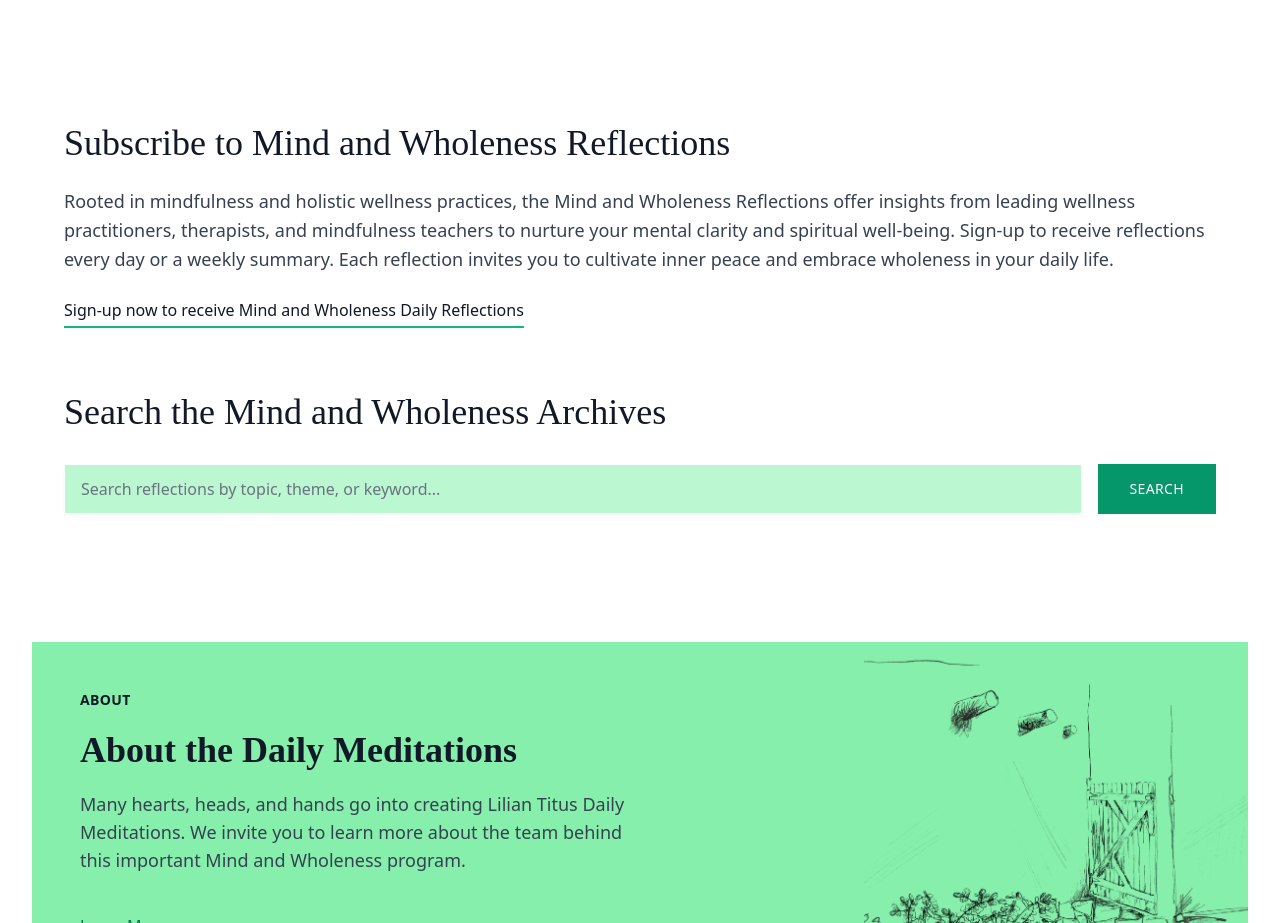
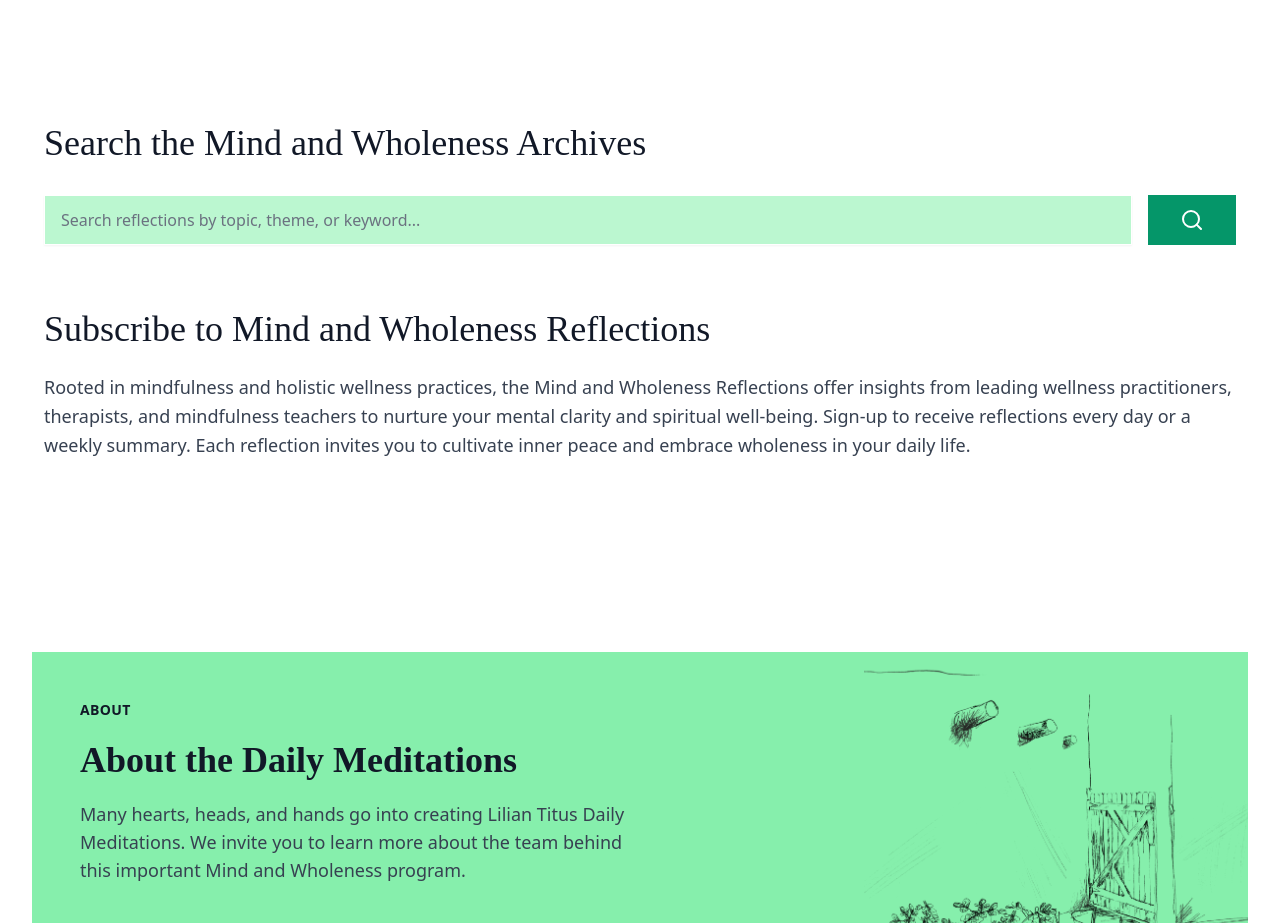
Before and after one commit to eldoJr/mind-and-wholeness, a React (Vite) app: page /programs/meditations in a window 1280 px wide. Shown: the part 2060-2983 px from the top of the page. Built offline with nearby package versions, Linux system fonts and the light colour scheme.

Commit message:
search icon

```diff
--- a/src/components/sections/programs/meditations/SearchMeditation.tsx
+++ b/src/components/sections/programs/meditations/SearchMeditation.tsx
@@ -1,5 +1,5 @@
 import React from 'react';
-import { Link } from 'react-router-dom';
+import { Search } from 'lucide-react';
 
 interface SearchMeditationProps {
   className?: string;
@@ -8,7 +8,26 @@ interface SearchMeditationProps {
 const SearchMeditation: React.FC<SearchMeditationProps> = ({ className = '' }) => {
   return (
     <section className={`py-16 sm:px-4 lg:px-3 bg-white ${className}`}>
-      <div className="max-w-6xl mx-auto">
+      {/* Search Section */}
+        <div>
+          <h3 className="text-2xl sm:text-4xl font-serif text-gray-900 mb-8">
+            Search the Mind and Wholeness Archives
+          </h3>
+
+          <div className="flex flex-col sm:flex-row gap-4 mb-16">
+            <div className="flex-1">
+              <input
+                type="text"
+                placeholder="Search reflections by topic, theme, or keyword..."
+                className="w-full px-4 py-3 border border-white  focus:ring-2 focus:ring-emerald-500 focus:border-emerald-500 text-gray-900 placeholder-gray-500 focus:outline-none transition-colors duration-200 bg-green-200 shadow-sm"
+              />
+            </div>
+            <button className="bg-emerald-600 hover:bg-emerald-700 text-white px-8 py-3 font-medium transition-colors duration-200 uppercase tracking-wide text-sm whitespace-nowrap">
+              <Search/>
+            </button>
+          </div>
+        </div>
+      <div className="max-w-7xl mx-auto">
         {/* Subscribe Section */}
         <div className="mb-16">
           <h2 className="text-3xl sm:text-4xl font-serif text-gray-900 mb-6">
@@ -21,37 +40,6 @@ const SearchMeditation: React.FC<SearchMeditationProps> = ({ className = '' }) =
             well-being. Sign-up to receive reflections every day or a weekly summary. Each reflection invites you to cultivate
             inner peace and embrace wholeness in your daily life.
           </p>
-
-          <div className="inline-block">
-            <Link
-              to="/signup/signup"
-              className="hover:text-green-500"
-            >
-                <p className="text-base font-medium text-gray-900 border-b-2 border-emerald-500 pb-1 hover:text-green-500">
-                    Sign-up now to receive Mind and Wholeness Daily Reflections
-                </p>
-            </Link>
-          </div>
-        </div>
-
-        {/* Search Section */}
-        <div>
-          <h3 className="text-3xl sm:text-4xl font-serif text-gray-900 mb-8">
-            Search the Mind and Wholeness Archives
-          </h3>
-
-          <div className="flex flex-col sm:flex-row gap-4">
-            <div className="flex-1">
-              <input
-                type="text"
-                placeholder="Search reflections by topic, theme, or keyword..."
-                className="w-full px-4 py-3 border border-white  focus:ring-2 focus:ring-emerald-500 focus:border-emerald-500 text-gray-900 placeholder-gray-500 focus:outline-none transition-colors duration-200 bg-green-200 shadow-sm"
-              />
-            </div>
-            <button className="bg-emerald-600 hover:bg-emerald-700 text-white px-8 py-3 font-medium transition-colors duration-200 uppercase tracking-wide text-sm whitespace-nowrap">
-              Search
-            </button>
-          </div>
         </div>
       </div>
     </section>
```
